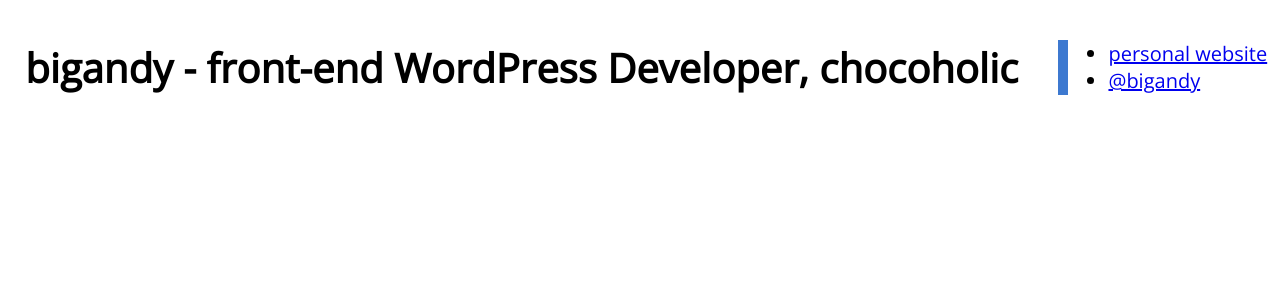
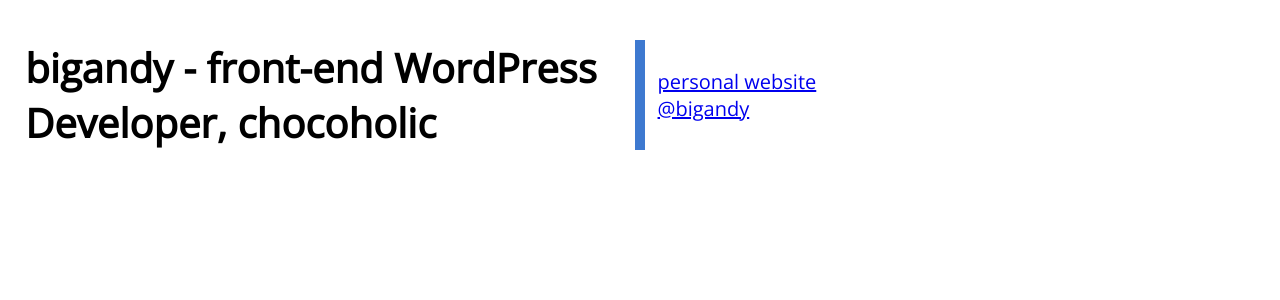
Before and after one commit to bigandy/bigandy.github.io, a PHP site: page / in a window 1280 px wide. Shown: the top 300 px of the page. Run offline with PHP 8.4, Linux system fonts and the light colour scheme.

Commit message:
get rid of default list styling

```diff
--- a/css/style.css
+++ b/css/style.css
@@ -24,8 +24,14 @@ body {
  	border-right: 10px solid #3d79d0;
  }
 
+ ul {
+ 	list-style: none;
+ 	padding: 0;
+ 	margin: 0;
+ }
+
  h1,
- p {
+ ul {
  	  -webkit-box-flex: 1;      /* OLD - iOS 6-, Safari 3.1-6 */
 	  -moz-box-flex: 1;         /* OLD - Firefox 19- */
 	 /* width: 20%; */               /* For old syntax, otherwise collapses. */
```
